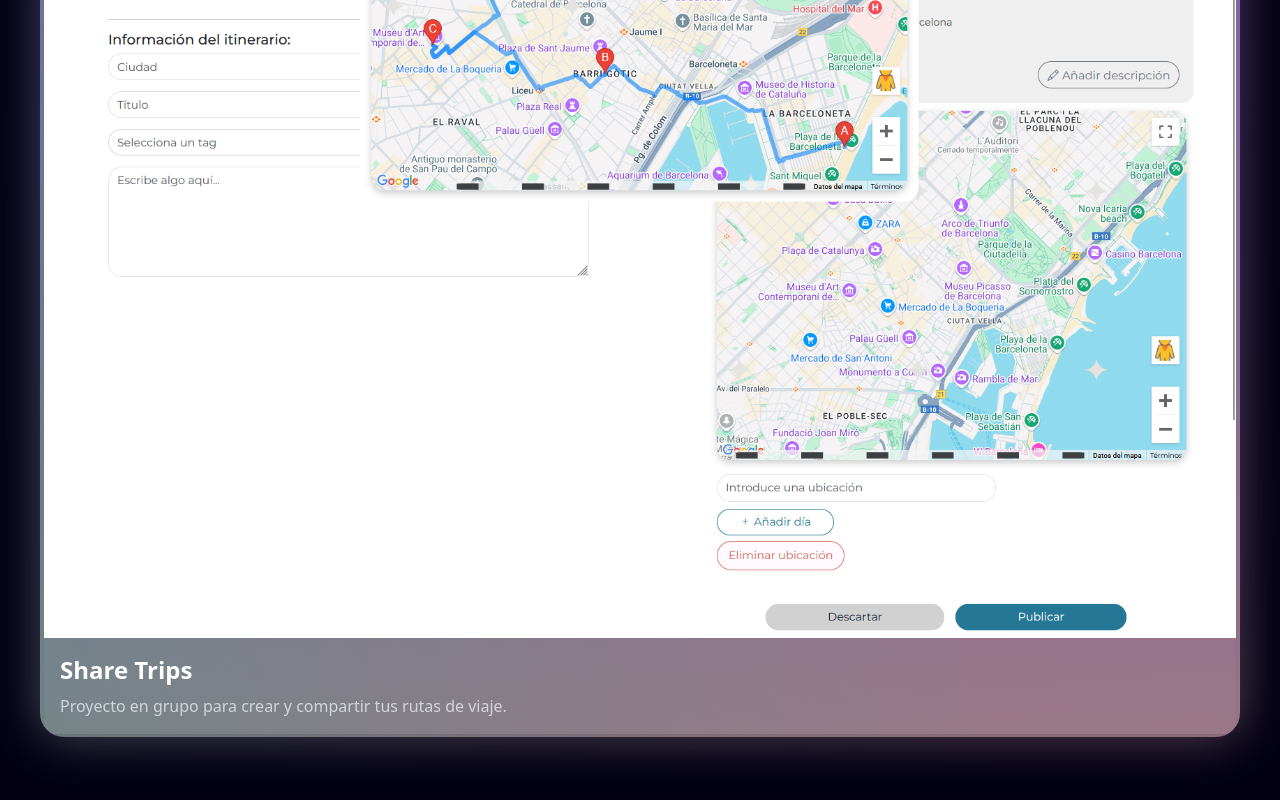
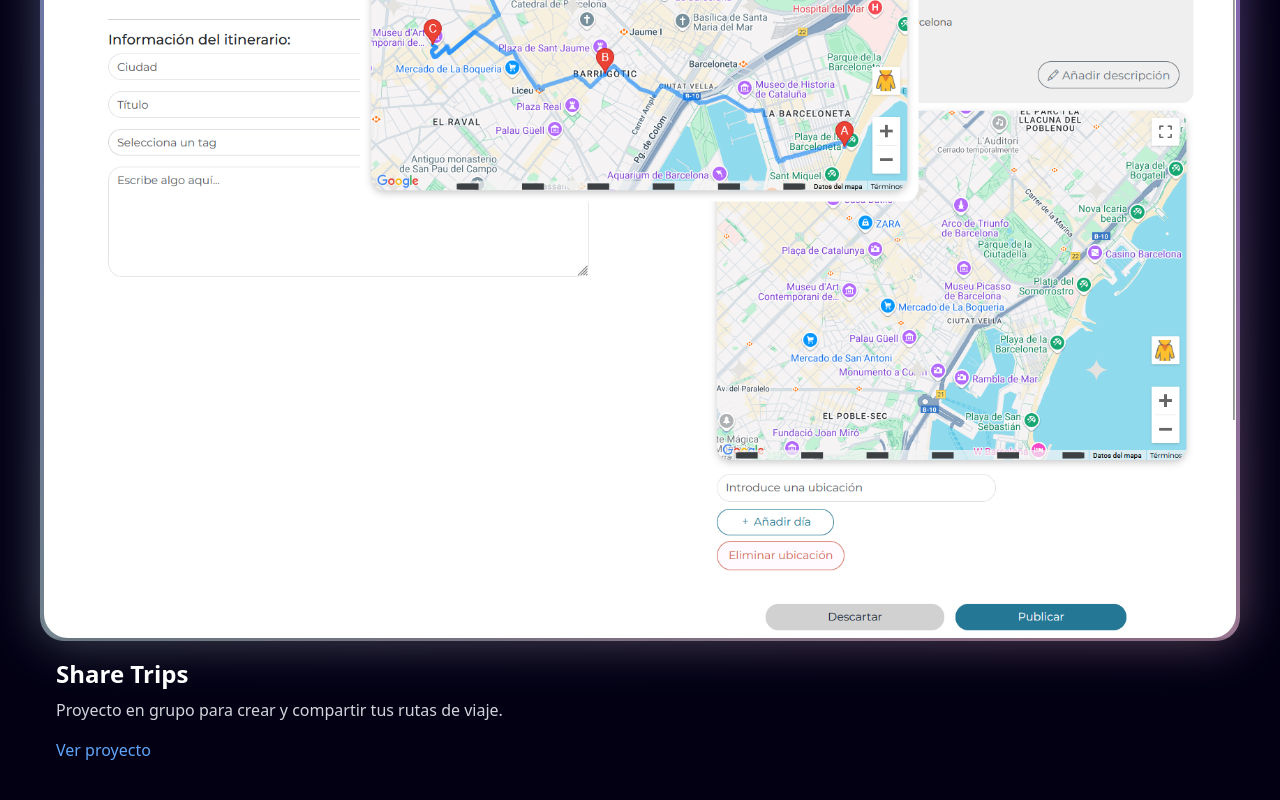
Before and after one commit to ivanzr17/myPortfolio, a Next.js app: page / in a window 1280 px wide. Shown: the part 1861-2661 px from the top of the page. Built offline with nearby package versions, Linux system fonts and the light colour scheme.

Commit message:
Ajuste en las cards de "mis proyectos"

```diff
--- a/components/ProjectCard.tsx
+++ b/components/ProjectCard.tsx
@@ -8,25 +8,36 @@ interface Props {
   src: string;
   title: string;
   description: string;
+  link: string;
 }
 
-const ProjectCard = ({ src, title, description }: Props) => {
+const ProjectCard = ({ src, title, description, link }: Props) => {
   return (
-    <BackgroundGradient>
+    <div className="flex-column">
+      <BackgroundGradient className="">
         <div className="relative overflow-hidden rounded-lg shadow-lg">
           <Image
             src={src}
             alt={title}
             width={750}
             height={750}
-          className="w-full object-contain"
+            className="w-full object-contain rounded-3xl"
           />
-        <div className="relative p-4">
+        </div>
+      </BackgroundGradient>
+      <div className="relative p-4 z-50">
         <h1 className="text-2xl font-semibold text-white">{title}</h1>
         <p className="mt-2 text-gray-300">{description}</p>
+        <a
+          className="mt-4 inline-block text-blue-400 hover:text-blue-500"
+          href={link}
+          target="_blank"
+          rel="noopener noreferrer"
+        >
+          Ver proyecto
+        </a>
       </div>
     </div>
-    </BackgroundGradient>
   );
 };
 
--- a/components/Projects.tsx
+++ b/components/Projects.tsx
@@ -19,6 +19,7 @@ const Projects = () => {
           src="/ShareTrips.png"
           title="Share Trips"
           description="Proyecto en grupo para crear y compartir tus rutas de viaje."
+          link="https://github.com/ivanzr17/Sharetrips-Beta"
         />
       </div>
     </div>
```
Lines whose indentation alone changed are shown as unchanged.
